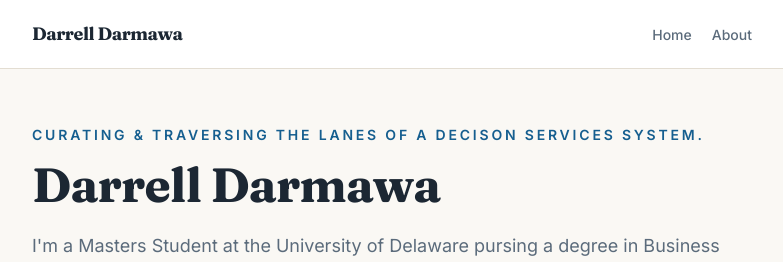
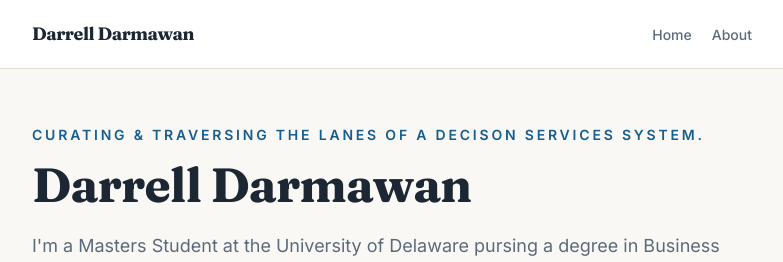
Before and after one commit to relldarm/my-site, a Next.js app: page / in a window 1280 px wide. Shown: the top 262 px of the page, without its empty margins (248-1031 px from the left). Built offline with nearby package versions, Linux system fonts and the light colour scheme; no server answers; the database is empty.

Commit message:
Update display name

```diff
--- a/src/profile.ts
+++ b/src/profile.ts
@@ -16,7 +16,7 @@
 
 export const profile = {
   /** Your name as you want it to appear everywhere. */
-  displayName: "Darrell Darmawa",
+  displayName: "Darrell Darmawan",
 
   /** Your UD email — must match the one you signed into the course with. */
   email: "ddarm@udel.edu",
```
